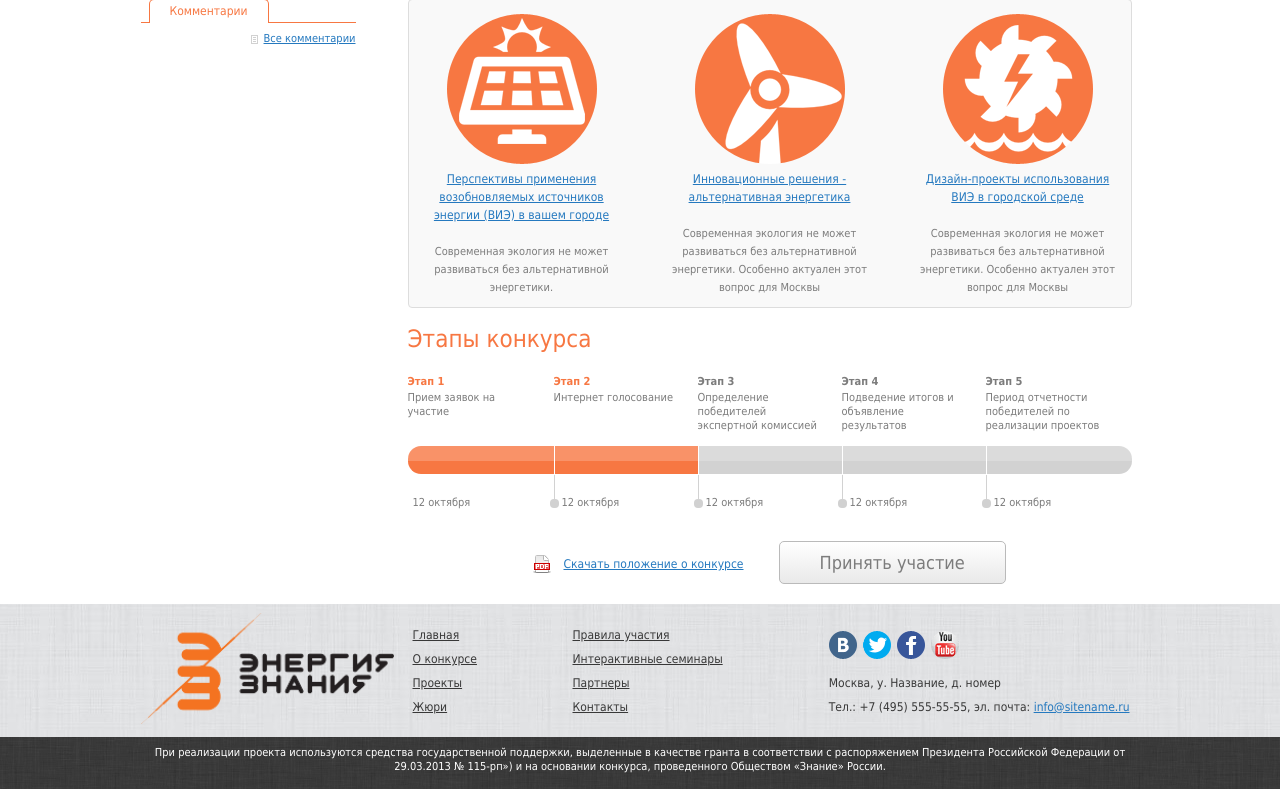
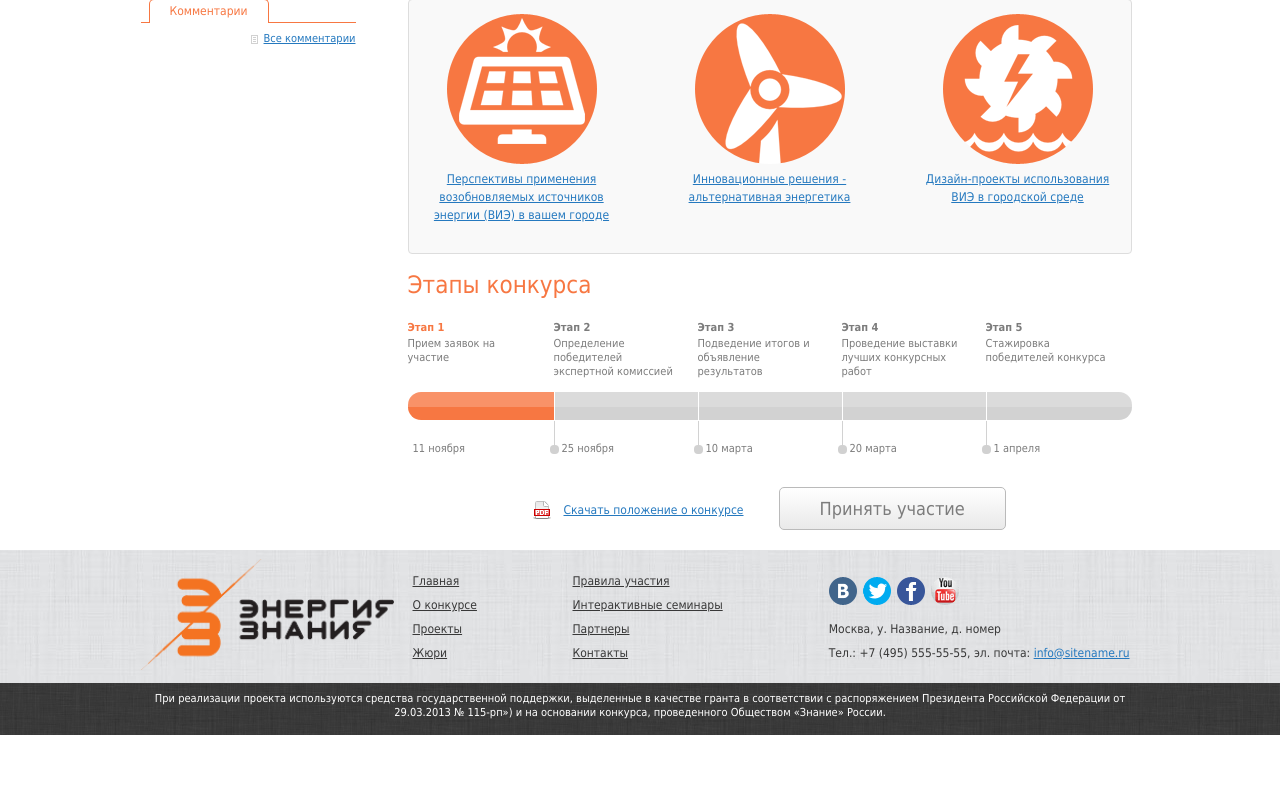
Before and after one commit to kpx13/solar, a Django app: template templates/about.html in a window 1280 px wide. Shown: the part 323-1112 px from the top of the page. After the commit the page ends 1058 px from the top, so only its background shows below. Run offline with Django 3.2, Linux system fonts and the light colour scheme; the template is opened without the code that fills it, so the values that code supplies are empty; parts of the project's set-up code (start-up, migrations or seed data) failed here and were passed over; some libraries are stand-ins or nearby versions.

Commit message:
пункты 4-7

```diff
--- a/projects/models.py
+++ b/projects/models.py
@@ -109,6 +109,11 @@ class Project(models.Model):
         return [p.get_(lang) for p in Project.objects.all()]
 
     @staticmethod
+    def get_list_nomination(lang, nomination):
+        n = Nomination.get_by_slug(nomination)
+        return [p.get_(lang) for p in Project.objects.filter(nomination=n)]
+
+    @staticmethod
     def search(query, lang):
         return [p.get_(lang) for p in Project.objects.filter(Q(title__icontains=query) |
                                                              Q(title_en__icontains=query) |
--- a/solar/urls.py
+++ b/solar/urls.py
@@ -25,6 +25,7 @@ urlpatterns = patterns('',
     url(r'^about/$', views.about),
     url(r'^participate/$', views.participate),
     url(r'^projects/$', views.projects),
+    url(r'^projects/(?P<slug>[\w-]+)/$$', views.projects_nomination),
     url(r'^project/$', views.edit_project),
     url(r'^project/(?P<slug>[\w-]+)/$' , views.project),
     url(r'^news/$', views.news),
--- a/solar/views.py
+++ b/solar/views.py
@@ -134,6 +134,11 @@ def edit_project(request):
 def projects(request):
     c = get_common_context(request)
     c['list'] = Project.get_list(c['lang'])
+    return render_to_response('projects.html', c, context_instance=RequestContext(request))
+
+def projects_nomination(request, slug):
+    c = get_common_context(request)
+    c['list'] = Project.get_list_nomination(c['lang'], slug)
     return render_to_response('projects.html', c, context_instance=RequestContext(request))
 
 def project(request, slug):
--- a/templates/about.html
+++ b/templates/about.html
@@ -18,16 +18,13 @@
           <!-- .nominations-list -->
           <ul class="nominations-list">
             <li class="nomination1">
-              <div class="title"><a href="/projects/">Перспективы применения возобновляемых источников энергии (ВИЭ) в вашем городе<i class="ico"></i></a></div>
-              <div class="txt">Современная экология не может развиваться без  альтернативной энергетики.</div>
+              <div class="title"><a href="/projects/perspektivyi-primeneniya-vozobnovlyaemyih-istochnikov-energii-vie-v-vashem-gorode/">Перспективы применения возобновляемых источников энергии (ВИЭ) в вашем городе<i class="ico"></i></a></div>
             </li>
             <li class="nomination2">
-              <div class="title"><a href="/projects/">Инновационные решения - альтернативная энергетика<i class="ico"></i></a></div>
-              <div class="txt">Современная экология не может развиваться без  альтернативной энергетики. Особенно актуален этот вопрос для Москвы</div>
+              <div class="title"><a href="/projects/innovatsionnyie-resheniya-alternativnaya-energetika/">Инновационные решения - альтернативная энергетика<i class="ico"></i></a></div>
             </li>
             <li class="nomination3">
-              <div class="title"><a href="/projects/">Дизайн-проекты использования ВИЭ в городской среде<i class="ico"></i></a></div>
-              <div class="txt">Современная экология не может развиваться без альтернативной энергетики. Особенно актуален этот вопрос для Москвы</div>
+              <div class="title"><a href="/projects/dizajn-proektyi-ispolzovaniya-vie-v-gorodskoj-srede/">Дизайн-проекты использования ВИЭ в городской среде<i class="ico"></i></a></div>
             </li>
           </ul>
           <!--// .nominations-list -->
@@ -42,46 +39,46 @@
               <div class="title">Этап 1</div>
               <div class="txt">Прием заявок на участие</div>
               <div class="progress"></div>
-              <div class="date">12 октября</div>
-            </li>
-            <li class="passed">
-              <div class="title">Этап 2</div>
-              <div class="txt">Интернет голосование</div>
-              <div class="progress">
-                <div class="div"><i class="circle"></i></div>
-              </div>
-              <div class="date">12 октября</div>
+              <div class="date">11 ноября</div>
             </li>
             <li>
-              <div class="title">Этап 3</div>
+              <div class="title">Этап 2</div>
               <div class="txt">Определение победителей экспертной комиссией</div>
               <div class="progress">
                 <div class="div"><i class="circle"></i></div>
               </div>
-              <div class="date">12 октября</div>
+              <div class="date">25 ноября</div>
             </li>
             <li>
-              <div class="title">Этап 4</div>
+              <div class="title">Этап 3</div>
               <div class="txt">Подведение итогов и объявление результатов</div>
               <div class="progress">
                 <div class="div"><i class="circle"></i></div>
               </div>
-              <div class="date">12 октября</div>
+              <div class="date">10 марта</div>
+            </li>
+            <li>
+              <div class="title">Этап 4</div>
+              <div class="txt">Проведение выставки лучших конкурсных работ</div>
+              <div class="progress">
+                <div class="div"><i class="circle"></i></div>
+              </div>
+              <div class="date">20 марта</div>
             </li>
             <li>
               <div class="title">Этап 5</div>
-              <div class="txt">Период отчетности победителей по реализации проектов</div>
+              <div class="txt">Стажировка победителей конкурса</div>
               <div class="progress">
                 <div class="div"><i class="circle"></i></div>
               </div>
-              <div class="date">12 октября</div>
+              <div class="date">1 апреля</div>
             </li>
           </ul>
           <!--// .stages-list -->
         </div>
         <!--// .stages -->
         <div class="download-rules">
-          <div class="link"><a href="#">Скачать положение о конкурсе</a></div>
+          <div class="link"><a href="/static/docs/ez_polozhenie.docx/">Скачать положение о конкурсе</a></div>
         </div>
         <div class="btn font18 participate">
           <a href="/participate/">Принять участие</a>
```
Also changed, not shown: templates/contacts.html (+7 -7 lines), 1 other file.
